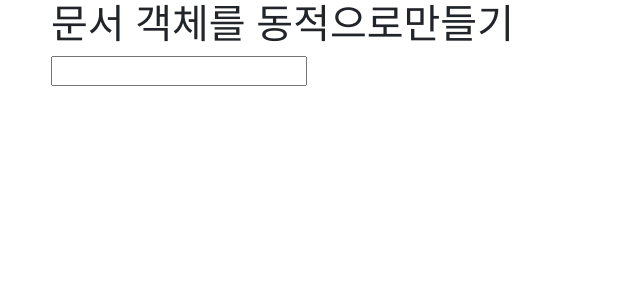
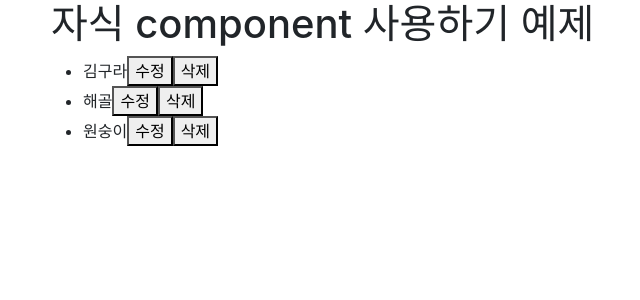
Before and after one commit to jiyoung25/acorn_react_git, a React (Create React App) app: page / in a window 1280 px wide. Shown: the top 300 px of the page, without its empty margins (31-671 px from the left). Built offline with nearby package versions, Linux system fonts and the light colour scheme.

Commit message:
App03_ex3 자식 component 사용

```diff
--- /dev/null
+++ b/src/App03_ex3.js
@@ -0,0 +1,42 @@
+//App03_ex3.js
+
+import FriendComponent from "./components/FriendComponent";
+import { Component } from "react";
+
+class App extends Component{
+    state={
+        friends:["김구라","해골","원숭이"]
+    }
+    render(){
+
+        return(
+            <div className="container">
+                <h1>자식 component 사용하기 예제</h1>
+                <FriendComponent
+                    friends = {this.state.friends}
+                    deleteClicked = {this.deleteClicked}
+                    updateClicked = {this.updateClicked}
+                />
+            </div>
+        );
+    }
+    deleteClicked = (idx) => {
+        console.log(idx+"번방 아이템을 삭제합니다.");
+         let newArray = this.state.friends.filter( (item, index) => {
+            return index !== idx;
+        } );
+        this.setState({friends:newArray});
+    }
+    updateClicked = (data) => {
+        //data는 {index:xxx, newName:xxx} 모양의 object이다.
+        console.log(data.index+"번 방 아이템을 수정합니다.");
+        console.log("새 이름"+data.newName);
+        //let newArray = this.state.friends.map((item,index)=> {data.index === index ? data.newName : item}); 람다식에서 중괄호 넣으면 오류난다.
+        let newArray = this.state.friends.map((item, index) => data.index === index ? data.newName : item);
+        this.setState({friends:newArray});
+        //this.state.friends.splice(data.index, 1, data.newName);
+        //this.setState({friends:this.state.friends});
+    }
+}
+
+export default App;
--- /dev/null
+++ b/src/components/FriendComponent.js
@@ -0,0 +1,34 @@
+// components/FriendComponent.js
+
+import { Component } from "react";
+
+class FriendComponent extends Component{
+    render(){
+        //부모 component에서 전달된 props
+        const friends = this.props.friends;
+        //배열에 저장된 아이템을 이용하여 jsx배열을 얻어낸다.
+        const list = friends.map((item, index) => {
+            return (<li key={index}>
+                {item}
+                <button onClick={ () => {
+                    let newName = prompt(item+"의 새로운 이름을 입력하세요.");
+                    //props로 전달된 updateClicked라는 함수를 호출하면서 수정할 index와 새 이름 전달하기
+                    this.props.updateClicked({newName, index}); //object 형태로 전달 ({"newName":newName, "index":index})
+                } }>수정</button>
+                <button onClick={ () => {
+                    //props로 전달된 deleteClicked라는 함수를 호출하면서 index값 전달하기
+                    this.props.deleteClicked(index);
+                    } }>삭제</button>
+                </li>
+            );
+        })
+
+        return(
+            <ul>
+                {list}
+            </ul>
+        );
+    }
+}
+
+export default FriendComponent;
--- a/src/index.js
+++ b/src/index.js
@@ -1,7 +1,7 @@
 import React from 'react';
 import ReactDOM from 'react-dom/client';
 import './index.css';
-import App from './App03_ex1';
+import App from './App03_ex3';
 import reportWebVitals from './reportWebVitals';
 
 const root = ReactDOM.createRoot(document.getElementById('root'));
```
